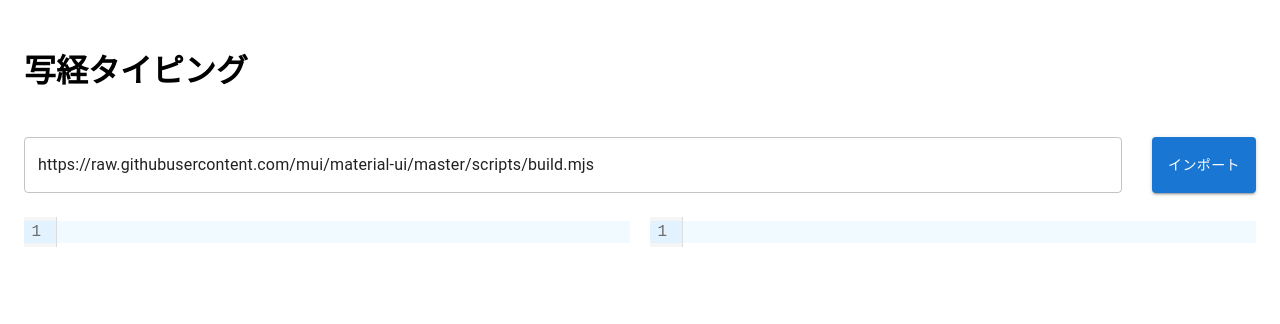
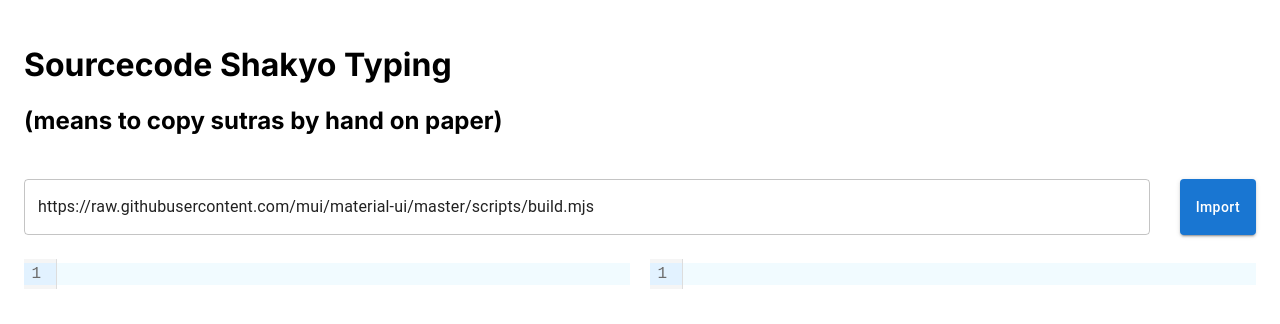
Before and after one commit to tecsoc/sourcecode-shakyo-sourcecode, a Next.js app: page / in a window 1280 px wide. Shown: the top 324 px of the page. Built offline with nearby package versions, Linux system fonts and the light colour scheme.

Commit message:
英語化対応

```diff
--- a/src/app/components/pages/TopPage.tsx
+++ b/src/app/components/pages/TopPage.tsx
@@ -60,17 +60,16 @@ const TopPage = () => {
 
   return (
     <main className={styles.main}>
-      <h1>写経タイピング</h1>
+      <h1>Sourcecode Shakyo Typing</h1>
+      <h2>(means to copy sutras by hand on paper)</h2>
       <div className={styles.github_url_wrapper}>
         <TextField
           fullWidth
           defaultValue="https://raw.githubusercontent.com/mui/material-ui/master/scripts/build.mjs"
-          placeholder="GitHub コードURL"
+          placeholder="GitHub Sourcecode raw URL"
           inputRef={importSourceUrlRef}
         />
-        <Button variant="contained" onClick={importSourceCode}>
-          インポート
-        </Button>
+        <Button variant="contained" onClick={importSourceCode}>Import</Button>
       </div>
       <div className={styles.editor_wrapper}>
         <CodeMirrorEditor value={typingSourceCodeString} domEventHandlers={domEventHandlers} />
--- a/src/app/globals.sass
+++ b/src/app/globals.sass
@@ -1,2 +1,4 @@
 html
   font-size: 16px
+button.css-sghohy-MuiButtonBase-root-MuiButton-root
+  text-transform: none
```
